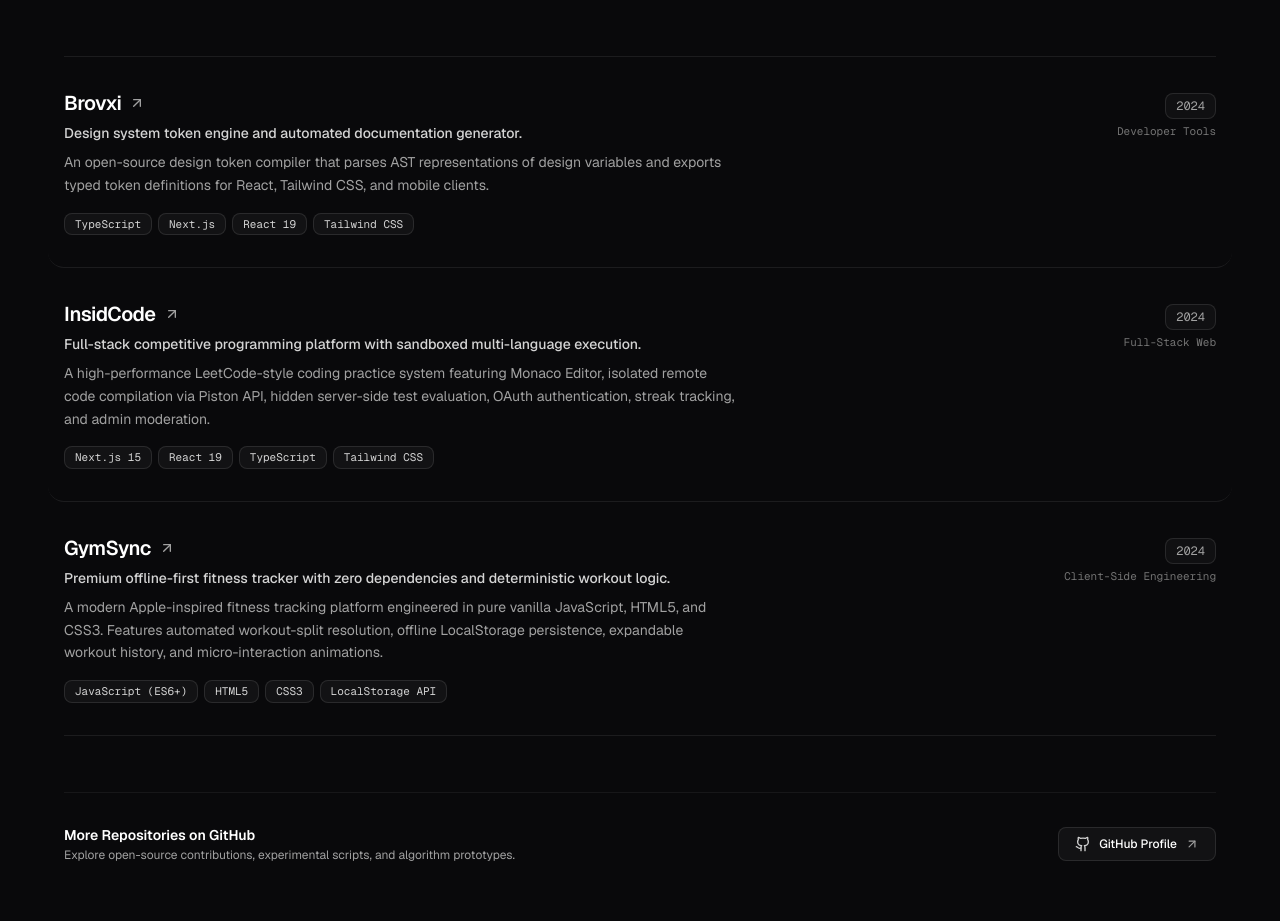
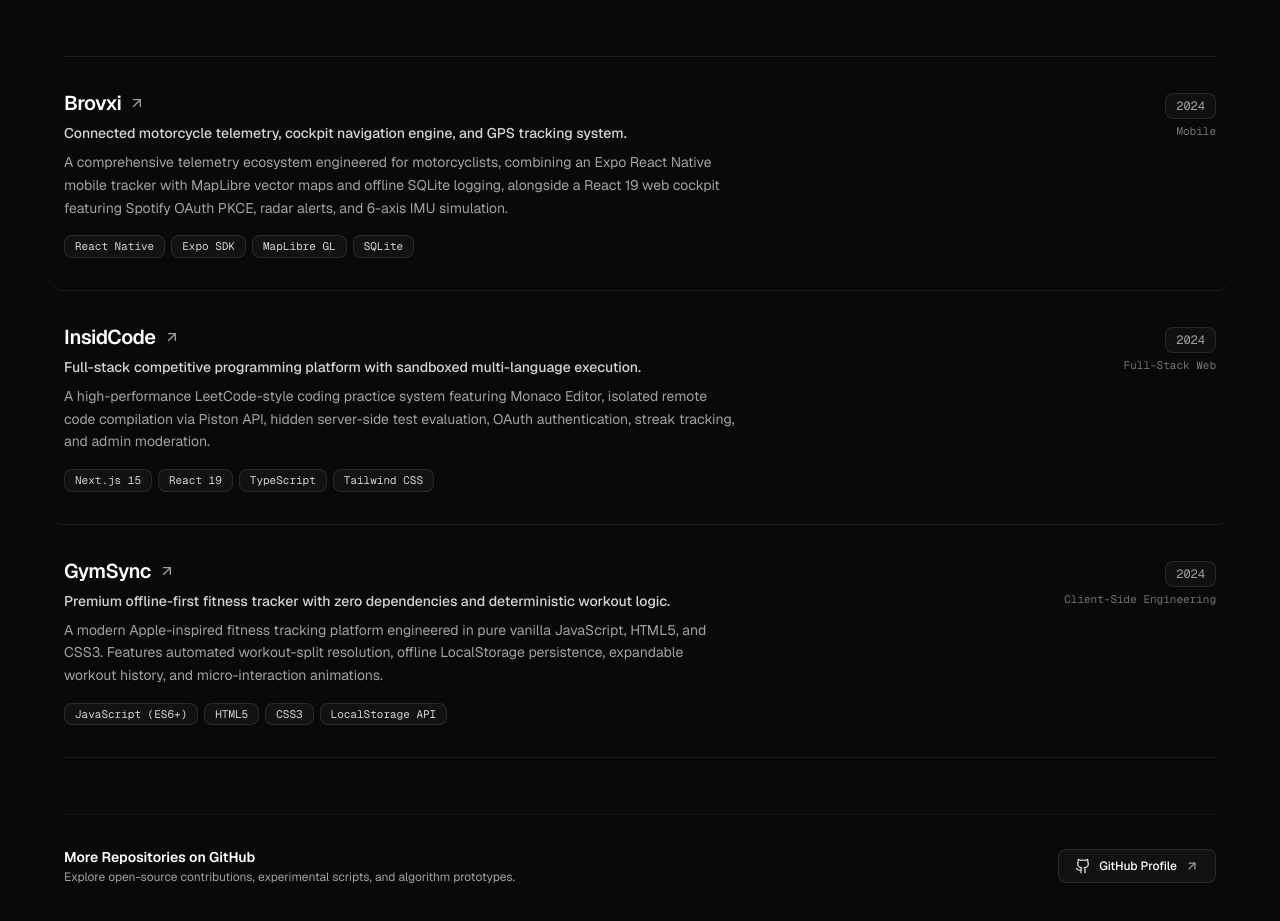
Before and after one commit to p3xz/main-portfolio, a Next.js app: page / in a window 1280 px wide. Shown: the part 1844-2765 px from the top of the page. Built offline with nearby package versions, Linux system fonts and the light colour scheme.

Commit message:
feat(brovxi): update Brovxi with real motorcycle telemetry and cockpit engine details

```diff
--- a/data/projects.ts
+++ b/data/projects.ts
@@ -24,33 +24,33 @@ export interface Project {
 
 export const projects: Project[] = [
   {
-    slug: "Brovxi",
+    slug: "brovxi",
     title: "Brovxi",
-    tagline: "Design system token engine and automated documentation generator.",
-    description: "An open-source design token compiler that parses AST representations of design variables and exports typed token definitions for React, Tailwind CSS, and mobile clients.",
+    tagline: "Connected motorcycle telemetry, cockpit navigation engine, and GPS tracking system.",
+    description: "A comprehensive telemetry ecosystem engineered for motorcyclists, combining an Expo React Native mobile tracker with MapLibre vector maps and offline SQLite logging, alongside a React 19 web cockpit featuring Spotify OAuth PKCE, radar alerts, and 6-axis IMU simulation.",
     year: "2024",
-    category: "Developer Tools & UI Infrastructure",
-    role: "Full Stack Engineer",
-    link: "/projects/Brovxi",
-    liveUrl: "https://Brovxi-demo.vercel.app",
-    githubUrl: "https://github.com/p3xz/Brovxi",
-    image: "https://images.unsplash.com/photo-1555066931-4365d14bab8c?q=80&w=2670&auto=format&fit=crop",
-    technologies: ["TypeScript", "Next.js", "React 19", "Tailwind CSS", "Node.js", "Zod"],
-    overview: "Brovxi was built to bridge the gap between design tokens and production codebases. It provides a deterministic pipeline that takes raw design tokens, validates schema contracts with Zod, and outputs strongly typed theme definitions with zero runtime overhead.",
-    architecture: "The core parser utilizes Babel AST transforms to extract style definitions and generates statically verifiable TypeScript interfaces. The web interface provides an interactive component playground with real-time contrast checking and token preview.",
-    decisions: "Chose static code generation over runtime CSS-in-JS to eliminate runtime styling overhead and ensure seamless integration with Tailwind CSS v4 and modern React Server Components.",
+    category: "Mobile & Telemetry Infrastructure",
+    role: "Lead Systems & Mobile Engineer",
+    link: "/projects/brovxi",
+    liveUrl: "https://brovxi-seven.vercel.app",
+    githubUrl: "https://github.com/p3xz/brovxi",
+    image: "/projects/brovxi.png",
+    technologies: ["React Native", "Expo SDK", "MapLibre GL", "SQLite", "React 19", "Vite", "TypeScript", "GSAP", "Three.js / OGL", "Spotify Web API"],
+    overview: "Brovxi was built around real motorcycle dynamics to solve the challenge of accurate two-wheeled riding telemetry and audio control. It combines a privacy-first mobile tracker running high-frequency GPS logging with SQLite storage, and a browser-based cockpit engine integrating speed-adaptive audio ducking, lean angle HUD simulation, and post-ride ETA pace delta analytics.",
+    architecture: "The native mobile client operates on Expo SDK and React Native with an asynchronous TaskManager pipeline performing background GPS filtering via Haversine distance heuristics directly to on-device SQLite tables. The companion web platform is built with React 19, Vite, and GSAP, leveraging Spotify PKCE OAuth to provide cockpit audio with speed camera auto-ducking.",
+    decisions: "Kept the mobile logging architecture 100% offline-first with zero mandatory cloud accounts or external telemetry telemetry leaks. Adopted MapLibre GL Native for fast vector map tile caching, and engineered Spotify PKCE authorization so riders can control cockpit music without hosting private developer keys.",
     features: [
       {
-        title: "AST-Based Token Extraction",
-        description: "Parses theme definitions into an Abstract Syntax Tree to automatically produce strongly-typed TypeScript definitions and Tailwind utility classes.",
+        title: "Precision GPS & Local SQLite Telemetry",
+        description: "High-frequency background GPS logging with noise reduction, lean-angle estimators, fuel efficiency tracking, and one-tap GPX route export.",
       },
       {
-        title: "WCAG Contrast Validation",
-        description: "Built-in mathematical color analyzer that flags contrast ratios below WCAG AA/AAA thresholds across dynamic theme palettes.",
+        title: "Spotify Intercom Cockpit & Auto-Ducking",
+        description: "Speed-adaptive volume boost at highway speeds (≥100 km/h) and automatic audio ducking (-12dB) during radar speed trap warnings.",
       },
       {
-        title: "Multi-Platform Export",
-        description: "Compiles design tokens simultaneously into CSS custom properties, JSON tokens, and iOS/Android compatible theme structures.",
+        title: "Post-Ride Telemetry & ETA Pace Delta",
+        description: "Analyzes velocity curves, max cornering lean angles, smoothness scoring, and compares actual ride pace against baseline GPS ETA predictions.",
       },
     ],
   },
```
Also changed, not shown: public/projects/brovxi.png (added).
